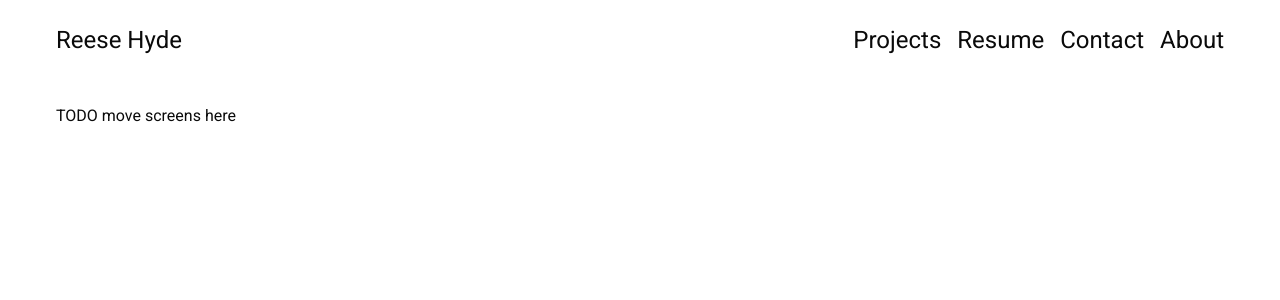
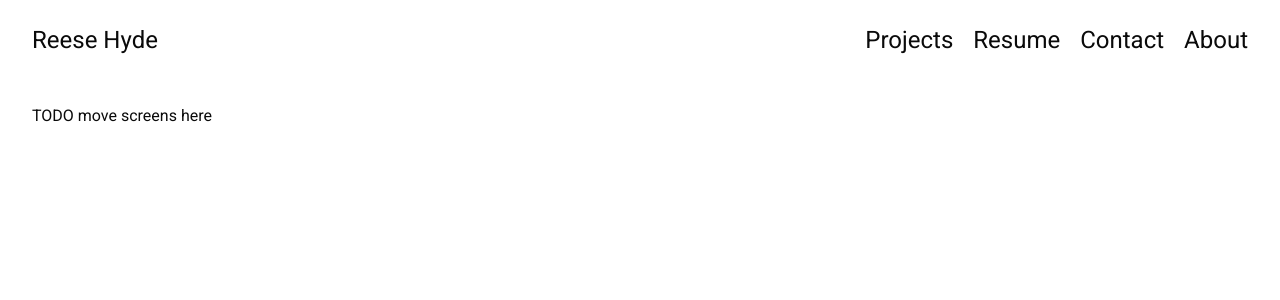
Before and after one commit to rmehyde/website, a Next.js app: page /projects/trafficrace in a window 1280 px wide. Shown: the top 300 px of the page. Built offline with nearby package versions, Linux system fonts and the light colour scheme.

Commit message:
some layout tweaks, still wip

```diff
--- a/app/layout.tsx
+++ b/app/layout.tsx
@@ -20,7 +20,7 @@ export default function RootLayout({children}: { children: React.ReactNode }) {
     return (
         <html lang="en" className={`${roboto.variable} font-sans`}>
             <body>
-                <div className="min-h-screen max-w-7xl m-auto px-4 md:px-14">
+                <div className="min-h-screen max-w-7xl m-auto px-4 sm:px-8">
                     <header>
                         <NavigationHeader/>
                     </header>
--- a/app/lib/typography.ts
+++ b/app/lib/typography.ts
@@ -17,8 +17,9 @@
  */
 export const scale = {
     splash: "text-4xl sm:text-6xl lg:text-8xl",
-    headline: "text-xl md:text-3xl",
-    lead: "text-lg md:text-2xl",
-    body: "text-base md:text-xl",
+    headline: "text-xl md:text-2xl lg:text-3xl",
+    lead: "text-lg md:text-xl lg:text-2xl",
+    nav: "text-sm sm:text-lg md:text-xl lg:text-2xl",
+    body: "text-base md:text-lg lg:text-xl",
     label: "text-xs md:text-sm",
 } as const;
--- a/app/projects/page.tsx
+++ b/app/projects/page.tsx
@@ -26,7 +26,7 @@ export default function DynamicProjects() {
                 Container-driven (reacts to this section's width, not the viewport). Tune the
                 @[..] threshold below to the row's natural width. */}
             <div className="@container">
-            <div className="flex flex-col justify-evenly @[70rem]:flex-row mb-16">
+            <div className="flex flex-col justify-evenly @[68rem]:flex-row md:mb-12 md:mt-6">
             {/*<div className="flex flex-col gap-24 justify-center md:flex-row">*/}
                 {/* TODO: when page is narrow this can look weird with projects on next line we get some dont dead open inside*/}
                 <div className={`flex items-center justify-center ${scale.headline} text-center whitespace-nowrap`}>
--- a/app/ui/cards/contentCards.tsx
+++ b/app/ui/cards/contentCards.tsx
@@ -18,7 +18,7 @@ export default function ContentCards({ weights }: { weights: DimensionScores })
             const allContent = getFilteredAndSortedContent(loadAllContent(), weights)
             const content = groupContentByType(allContent)[ContentTypeEnum.enum.project];
             const items = content.map(c => (
-                <div key={c.title} className="w-full p-5 lg:w-[32rem]">
+                <div key={c.title}>
                     {generateContentElements(c)}
                 </div>
             ))
@@ -35,8 +35,11 @@ export default function ContentCards({ weights }: { weights: DimensionScores })
         return <p>Loading content…</p>
     }
 
+    // Fill the available width: 1 column on mobile, 2 flexible (1fr) columns at lg+ that stretch
+    // to the page margins. Cards carry no fixed width — the grid sizes them, and the page's
+    // max-w-7xl caps overall width. Consistent gap at every size.
     return (
-        <div className="grid grid-cols-1 justify-items-center lg:grid-cols-[repeat(2,32rem)] lg:justify-center lg:justify-items-stretch xl:gap-20">
+        <div className="grid grid-cols-1 gap-8 lg:grid-cols-2">
             {cards}
         </div>
     )
--- a/app/ui/header.tsx
+++ b/app/ui/header.tsx
@@ -2,6 +2,9 @@
 import { usePathname } from 'next/navigation'
 import Link from 'next/link'
 import {pages} from "@/app/lib/nav";
+import {scale} from "@/app/lib/typography";
+import {cn} from "@/components/lib/utils";
+import {House} from "lucide-react";
 
 export function NavigationHeader() {
     const pathname = usePathname()
@@ -9,11 +12,13 @@ export function NavigationHeader() {
     if (pathname === '/') return null
 
     return (
-        <header className="flex flex-wrap justify-between items-center pb-12 md:pt-6">
-            <Link href="/" className="invisible md:visible md:text-2xl">Reese Hyde</Link>
-            {/* TODO: this is a "line break only on small screens" as an alternative to hiding the header as above*/}
-            {/*<span className="block w-full md:hidden" aria-hidden />*/}
-            <nav className="flex gap-4">
+        <header className="flex flex-wrap items-center justify-between pt-4 pb-8 md:pt-6 md:pb-12">
+            {/* Home link: House icon below sm (no room for the name), the full name at sm+. */}
+            <Link href="/" aria-label="Home" className={cn(scale.nav, "inline-flex items-center")}>
+                <House className="h-4 w-4 sm:hidden" aria-hidden="true"/>
+                <span className="hidden sm:inline">Reese Hyde</span>
+            </Link>
+            <nav className="flex gap-2 sm:gap-5">
                 {pages.map(page => {
                     const href = `/${page.toLowerCase()}`
                     const isActive = pathname === href
@@ -21,7 +26,7 @@ export function NavigationHeader() {
                         <Link
                             key={page}
                             href={href}
-                            className={'text-sm md:text-2xl ' + (isActive ? 'underline' : '')}
+                            className={cn(scale.nav, isActive ? 'underline' : '')}
                         >
                             {page}
                         </Link>
--- a/components/ui/radial.tsx
+++ b/components/ui/radial.tsx
@@ -121,6 +121,9 @@ export const RadialSelector: React.FC<RadialSelectorProps> = ({
     const labelSpaceX = 120;
     const labelSpaceY = 50;
     const labelDistance = 20;
+    // extra vertical-only gap between the plot and the top/bottom labels (side labels unaffected,
+    // since they have no vertical offset; diagonals get a proportional share via their sin).
+    const labelGapY = 12;
     const gutterX = 20;
     const gutterY = 14;
 
@@ -135,7 +138,7 @@ export const RadialSelector: React.FC<RadialSelectorProps> = ({
     // `height` is fixed (vertical isn't viewport-constrained). The plot SVG is a fixed square,
     // centered; its coords are relative to plotSize, while labels anchor to the container.
     const width = (usableHalfWidth + gutterX) * 2;
-    const height = (plotRadius + labelSpaceY + gutterY) * 2;
+    const height = (plotRadius + labelSpaceY + gutterY + labelGapY) * 2;
     const plotSize = (plotRadius + 8) * 2;
     const cx = plotSize / 2;
     const cy = plotSize / 2;
@@ -303,11 +306,16 @@ export const RadialSelector: React.FC<RadialSelectorProps> = ({
                 })}
             </svg>
             {/* plot labels — HTML overlays positioned in the SVG's coordinate space */}
+            {/* TODO: need to rethink this... it's tricky because what I'd really like is to absolutely position these
+                 labels as we do here, but have the browser wrap them within our box. however those seem in conflict.
+                 Also need to shuffle them around a little to avoid collisions.*/}
             {dimensions.map((dim, i) => {
                 const angle = (i / dimensions.length) * 2 * Math.PI - Math.PI / 2;
                 const cos = Math.cos(angle);
                 const sin = Math.sin(angle);
                 const anchorRadius = plotRadius + labelDistance * 0.8;
+                // vertical anchor pushes top/bottom labels a touch further out for breathing room
+                const anchorRadiusY = anchorRadius + labelGapY;
                 // translate each label outward by a fraction of its own size
                 const tx = -50 + 50 * cos;
                 const ty = -50 + 50 * sin;
@@ -325,7 +333,8 @@ export const RadialSelector: React.FC<RadialSelectorProps> = ({
                         style={{
                             position: "absolute",
                             left: `calc(50% + ${(cos * anchorRadius).toFixed(2)}px)`,
-                            top: `${(height / 2 + sin * anchorRadius).toFixed(2)}px`,
+                            // TODO: probably the solution here is to trade maxWidth for setting 'right'
+                            top: `${(height / 2 + sin * anchorRadiusY).toFixed(2)}px`,
                             transform: `translate(${tx}%, ${ty}%)`,
                             maxWidth: `calc((100% - ${horizontalReserve.toFixed(2)}px) / ${widthDivisor.toFixed(4)})`,
                             textAlign: "center",
--- a/package.json
+++ b/package.json
@@ -33,7 +33,7 @@
     "d3-shape": "^3.2.0",
     "d3-transition": "^3.0.1",
     "dedent": "^1.6.0",
-    "lucide-react": "^0.562.0",
+    "lucide-react": "^1.21.0",
     "mustache": "^4.2.0",
     "next": "^14.2.29",
     "react": "^18",
```
Also changed, not shown: app/lib/content/jsx.tsx (+4 -7 lines), 1 other file (tests, documents, lock files or other folders).
